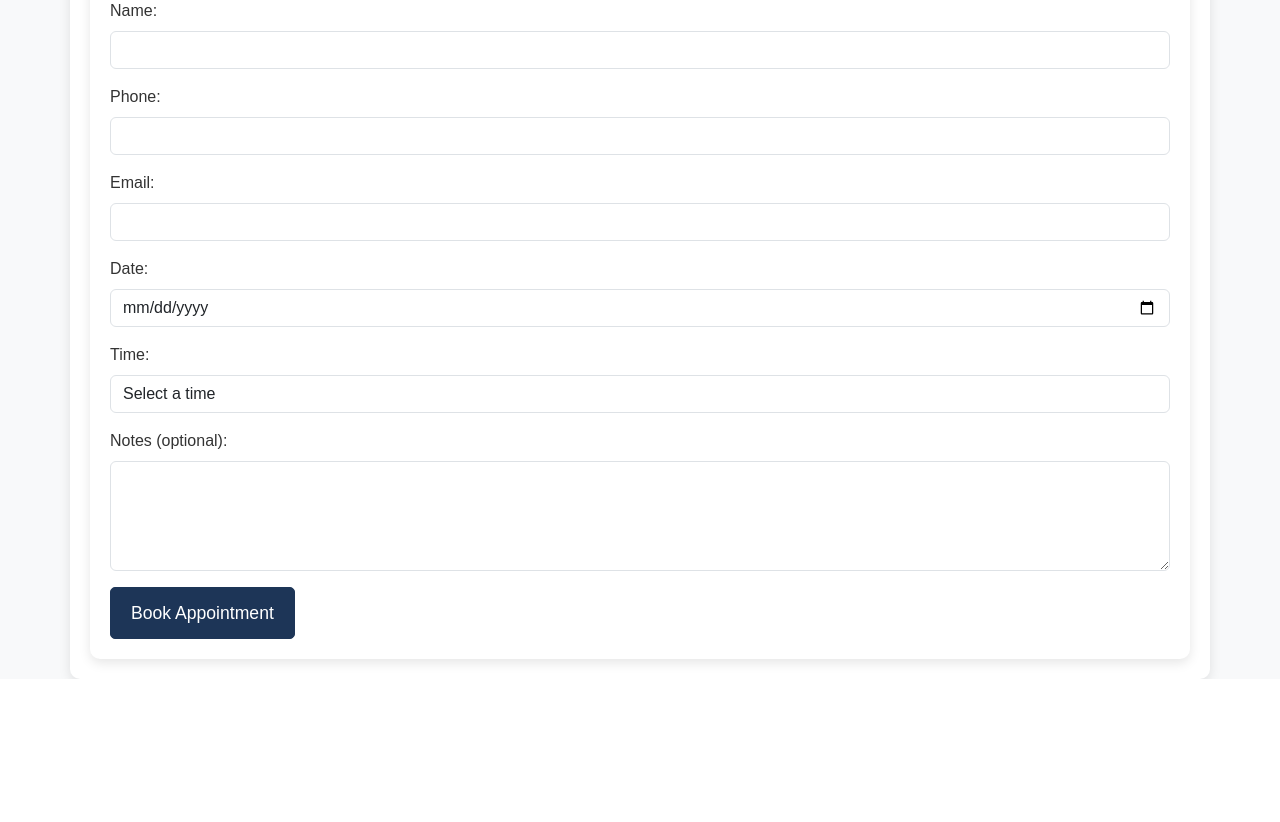
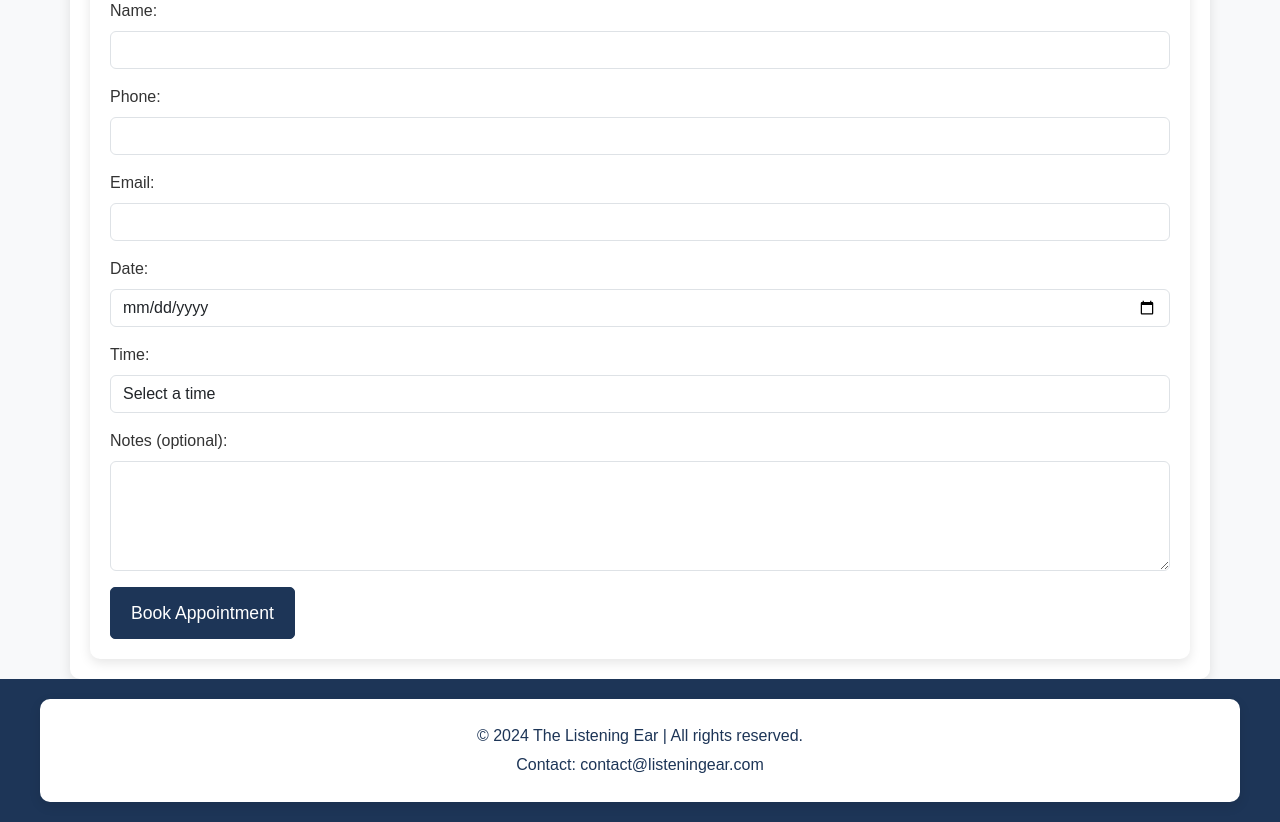
Before and after one commit to andrewreese16/therapy-site, a Django app: template bookings/templates/bookings/book.html in a window 1280 px wide. Shown: the part 335-1157 px from the top of the page. Before the commit the page ends 1014 px from the top, so only its background shows below. Run offline with Django 3.2, Linux system fonts and the light colour scheme; the template is opened without the code that fills it, so the values that code supplies are empty; some libraries are stand-ins or nearby versions.

Commit message:
added readme and footer to the page

```diff
--- a/bookings/static/css/landing.css
+++ b/bookings/static/css/landing.css
@@ -1,13 +1,28 @@
-/* General Body Styles */
+html,
 body {
-  font-family: 'Arial', sans-serif;
+  height: 100%;
+  margin: 0;
+}
+
+body {
+  display: flex;
+  flex-direction: column;
+  font-family: "Arial", sans-serif;
   color: #333;
   background-color: #f8f9fa;
   margin: 0;
   padding: 0;
 }
 
-/* Navbar Styles */
+.container {
+  flex: 1;
+  margin-top: 30px;
+  padding: 20px;
+  background: #ffffff;
+  border-radius: 10px;
+  box-shadow: 0px 4px 12px rgba(0, 0, 0, 0.1);
+}
+
 .navbar {
   background-color: #1d3557;
   border-bottom: 2px solid #457b9d;
@@ -45,27 +60,17 @@ body {
   color: #ffdd57 !important;
 }
 
-.nav-link:focus, .nav-link:active {
+.nav-link:focus,
+.nav-link:active {
   text-decoration: none;
 }
 
-/* Container Styles */
-.container {
-  margin-top: 30px;
-  padding: 20px;
-  background: #ffffff;
-  border-radius: 10px;
-  box-shadow: 0px 4px 12px rgba(0, 0, 0, 0.1);
-}
-
-/* Heading Styles */
 h1 {
   color: #1d3557;
   font-weight: bold;
   margin-bottom: 20px;
 }
 
-/* List Styles */
 .list-group {
   padding-left: 0;
   margin-top: 20px;
@@ -84,7 +89,6 @@ h1 {
   color: #1d3557;
 }
 
-/* Button Styles */
 .btn-primary {
   background-color: #1d3557;
   border-color: #1d3557;
@@ -99,7 +103,6 @@ h1 {
   transform: scale(1.05);
 }
 
-/* Alert Styles */
 .alert {
   margin-top: 15px;
   border-radius: 5px;
@@ -107,8 +110,37 @@ h1 {
   transition: opacity 0.3s ease;
 }
 
-/* Responsive Styles */
+footer {
+  background-color: #1d3557;
+  color: #ffffff;
+  padding: 20px 0;
+  text-align: center;
+  font-size: 1rem;
+  width: 100%;
+  margin-top: auto;
+}
+
+footer p {
+  margin: 5px 0;
+  color: #1d3557;
+}
+
+footer a {
+  color: #1d3557;
+  text-decoration: none;
+  transition: color 0.3s ease;
+}
+
+footer .container {
+  max-width: 1200px;
+  margin: 0 auto;
+}
+
 @media (max-width: 768px) {
+  footer p {
+    font-size: 0.9rem;
+  }
+
   .navbar-brand {
     font-size: 1.6rem;
   }
--- a/bookings/templates/base.html
+++ b/bookings/templates/base.html
@@ -101,5 +101,14 @@
     </div>
 
     <script src="https://cdnjs.cloudflare.com/ajax/libs/bootstrap/5.3.0/js/bootstrap.bundle.min.js"></script>
+    <footer>
+        <div class="container">
+            <p>&copy; 2024 The Listening Ear | All rights reserved.</p>
+            <p>
+                Contact: <a href="mailto:andrewreese1616@gmail.com">contact@listeningear.com</a>
+            </p>
+        </div>
+    </footer>
 </body>
+
 </html>
--- a/bookings/views.py
+++ b/bookings/views.py
@@ -43,7 +43,7 @@ def create_checkout_session(request):
 def checkout(request):
     if request.method == "POST":
         try:
-            # Create a Stripe Checkout Session
+            # Stripe Checkout Session
             checkout_session = stripe.checkout.Session.create(
                 payment_method_types=["card"],
                 line_items=[
```
Also changed, not shown: bookings/static/images/home.png (added), readme.MD (added).
